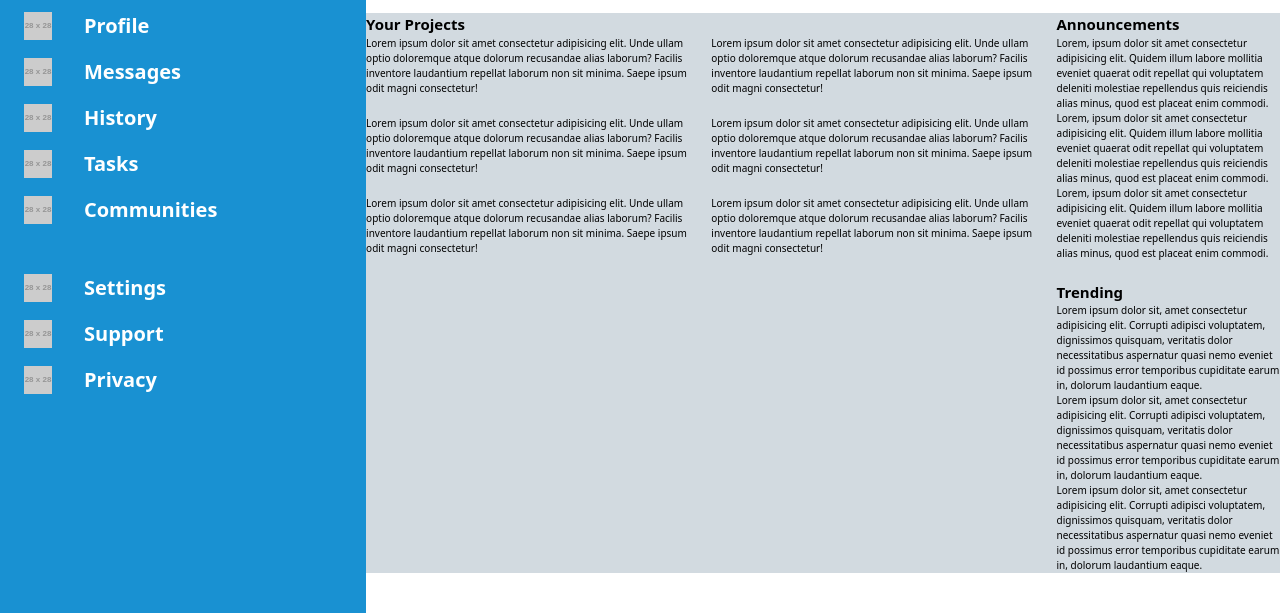
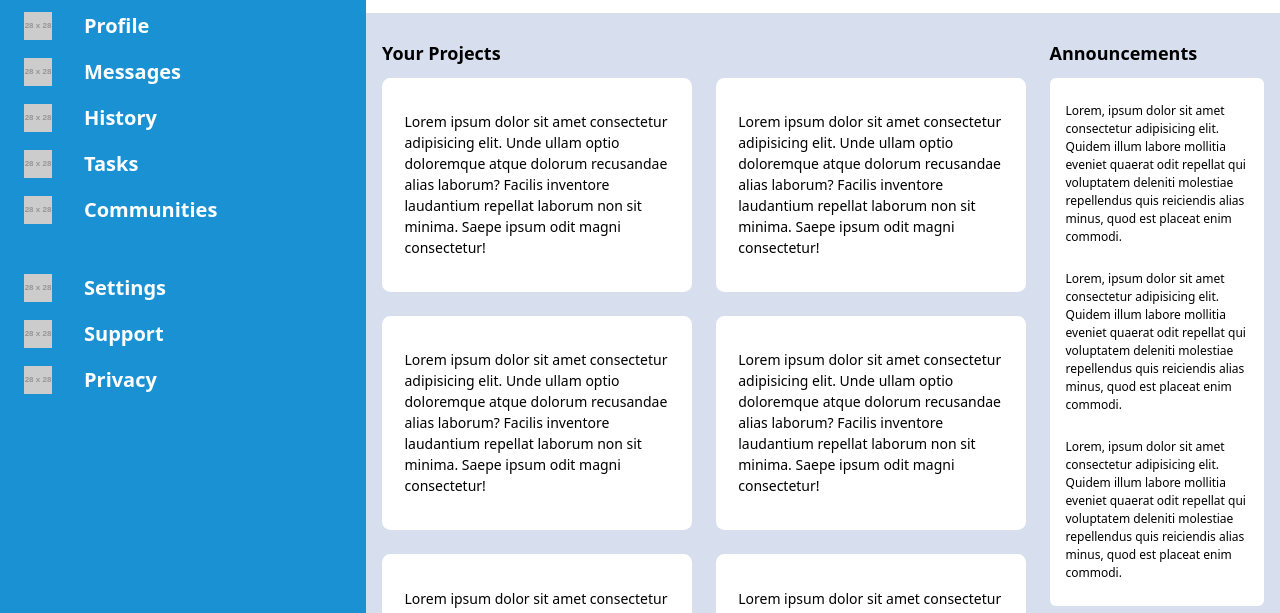
Before and after one commit to sane-being/Admin-Dashboard, a plain HTML site: page index.html in a window 1280 px wide. Shown: the part 149-762 px from the top of the page. Drawn offline with Linux system fonts and the light colour scheme; placeholder pictures from the web are drawn by us.

Commit message:
add some styling main content

```diff
--- a/css/style.css
+++ b/css/style.css
@@ -14,9 +14,9 @@
   grid-area: sidebar;
   background-color: hsl(201, 79%, 46%);
   color: hsl(0, 0%, 100%);
+  padding: 2.4em;
+  width: 64ch;
   height: 100vh;
-  width: 64ch;
-  padding: 2.4em;
   position:fixed;
   overflow: scroll;
 
@@ -101,7 +101,9 @@
     display: flex;
     align-items: center;
     justify-content: space-between;
-    gap: 6.4em;
+    flex-wrap: wrap;
+
+    gap: 1.6em 6.4em;
 
     .user-info {
       grid-row: 2 / 3;
@@ -141,8 +143,15 @@
   grid-area: main-content;
   display: grid;
   grid-template-columns: 3fr 1fr;
-  gap: 20px;
-  background-color: rgb(210, 218, 224);
+  gap: 2.4em;
+  background-color: hsl(220, 41%, 89%);
+  padding: 1.6em;
+
+  h1 {
+    font-size: 1.8rem;
+    font-weight: bold;
+    padding: 0.6em 0;
+  }
 
   #projects {
     grid-column: 1 / 2;
@@ -152,17 +161,49 @@
       display: grid;
       grid-template-columns: repeat(2, 1fr);
       grid-auto-rows: 1fr;
-      gap: 20px;
+      gap: 2.4em;
+
+      .project-card {
+        background-color: white;
+        border-radius: 0.6em;
+        padding: 2.4em 1.6em;
+        font-size: 1.4rem;
+      }
     }
   }
 
   #announcements {
     grid-column: 2 / 3;
     grid-row: 1 / 2;
+    height: 50%;
+
+    .announcements {
+    background-color: white;
+    border-radius: 0.6em;
+    padding: 2.4em 1.6em;
+    display: flex;
+    flex-direction: column;
+    gap: 2.4em;
+    }
+
+    .announcement-item {
+      font-size: 1.2rem;
+    }
   }
 
   #trending {
     grid-column: 2 / 3;
     grid-row: 2 / 3;
+    height: 50%;
+
+    .trending {
+      background-color: white;
+      border-radius: 0.6em;
+      padding: 2.4em 1.6em;
+    }
+
+    .trending-item {
+      font-size: 1.2rem;
+    }
   }
 }
--- a/index.html
+++ b/index.html
@@ -88,7 +88,7 @@
           <div class="announcement-item">Lorem, ipsum dolor sit amet consectetur adipisicing elit. Quidem illum labore mollitia eveniet quaerat odit repellat qui voluptatem deleniti molestiae repellendus quis reiciendis alias minus, quod est placeat enim commodi.</div>
         </div>
       </div>
-      <div class="grid-item">
+      <div class="grid-item" id="trending">
         <h1>Trending</h1>
         <div class="trending">
           <div class="trending-item">Lorem ipsum dolor sit, amet consectetur adipisicing elit. Corrupti adipisci voluptatem, dignissimos quisquam, veritatis dolor necessitatibus aspernatur quasi nemo eveniet id possimus error temporibus cupiditate earum in, dolorum laudantium eaque.</div>
```
